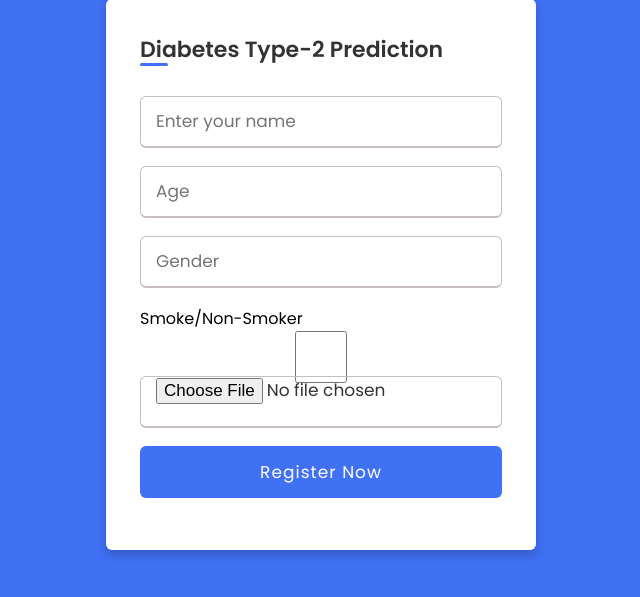
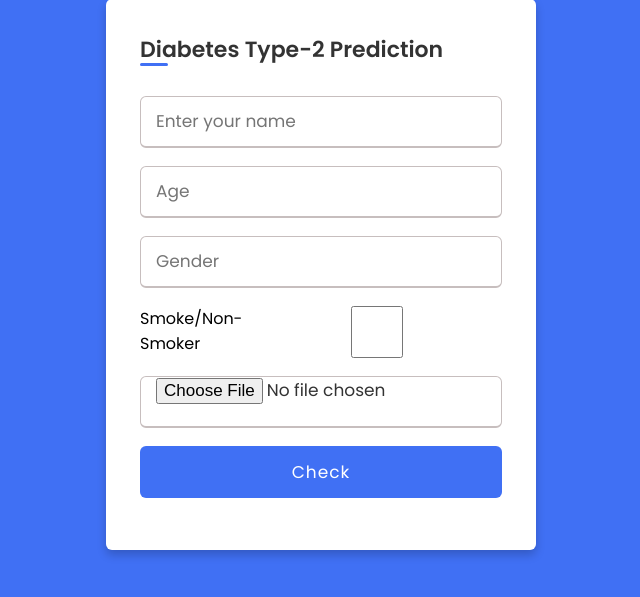
Before and after one commit to VinylBinary/Diabetes, a Django app: page / in a window 1280 px wide. Shown: the part 126-723 px from the top of the page, without its empty margins (319-959 px from the left). Run offline with Django 4.2, Linux system fonts and the light colour scheme.

Commit message:
Minor Changes

```diff
--- a/templates/process.html
+++ b/templates/process.html
@@ -21,15 +21,15 @@
       </div>
       <div class="input-box">
         <input type="text" placeholder="Gender" name="gender" maxlength="10" required="" id="id_gender">      </div>
-      <div class="input-box">
+      <div class="input-box" style = "display: flex;">
         <label>Smoke/Non-Smoker</label>
         <input type="checkbox" name="smoke" id="id_smoke">
       </div>
-      <div class="input-box" style = "display: flex;">
-      <input type="file" name="audio" required="" id="id_audio">
+      <div class="input-box" >
+      <input style = "margin0" type="file" name="audio" required="" id="id_audio">
       </div>
       <div class="input-box button">
-        <input type="Submit" value="Register Now">
+        <input type="Submit" value="Check">
       </div>
     </form>
   </div>
```
Also changed, not shown: db.sqlite3, 1 other file.
